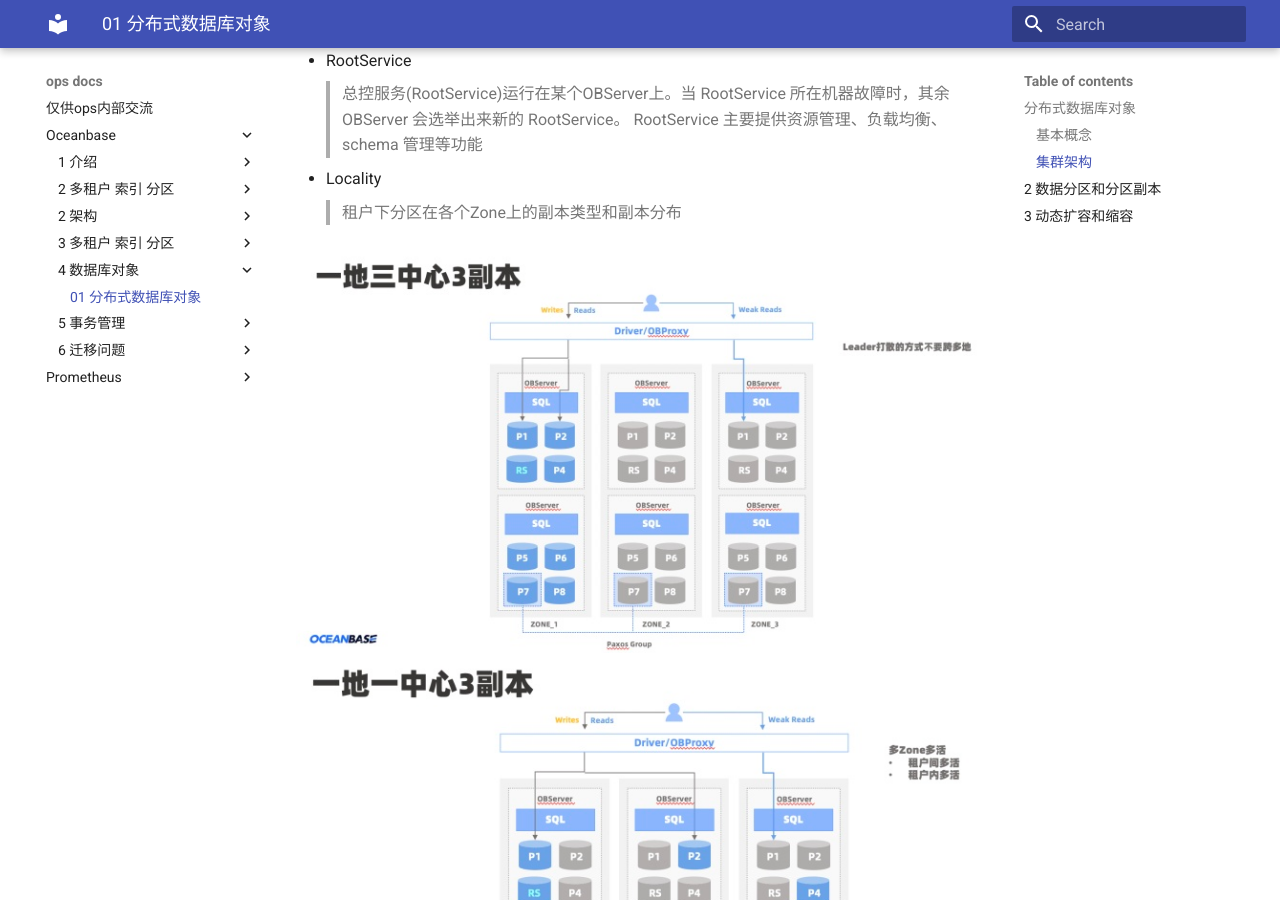
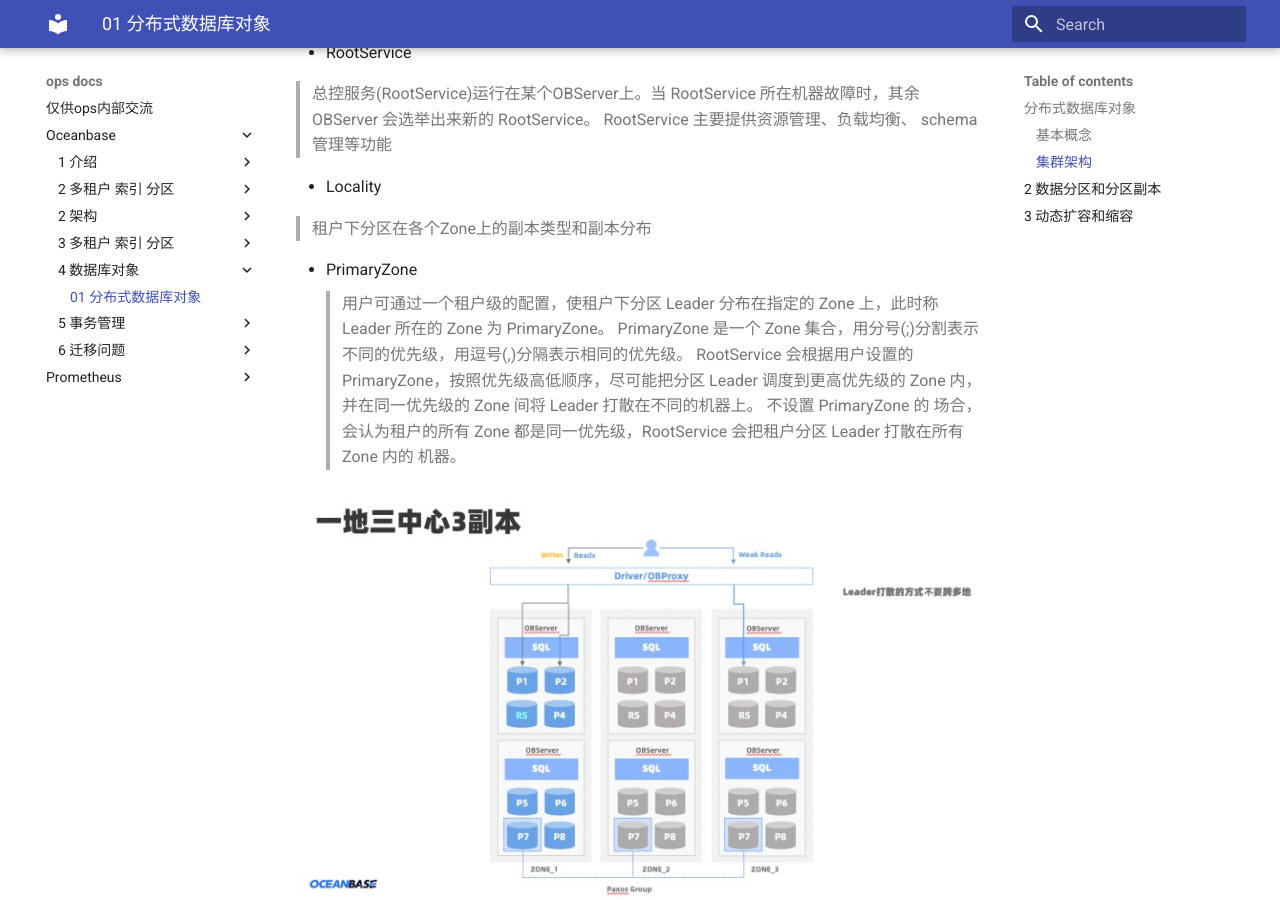
Before and after one commit to rocky-raccoon33/ops-doc, an MkDocs documentation site: the page built from docs/oceanbase/4 数据库对象/01 分布式数据库对象.md, in a window 1280 px wide and 900 px high, scrolled down 1813 px. Built offline with MkDocs 1.6.1 and Material for MkDocs 9.7.7, drawn with Linux system fonts in a browser that asks for light colours.

Commit message:
mod: format

```diff
--- a/docs/oceanbase/4 数据库对象/01 分布式数据库对象.md
+++ b/docs/oceanbase/4 数据库对象/01 分布式数据库对象.md
@@ -1,5 +1,7 @@
 ## 分布式数据库对象
+
 ### 基本概念
+
 `什么是数据库对象`
 
 ![](img/数据库对象.png)
@@ -15,6 +17,7 @@
 
 ### 集群架构
 - 集群
+
 > OceanBase 数据库集群由一个或多个 Region 组成，Region 由一个或多个 Zone 组成，Zone 由一个或多个 OBServer 组成，每个 OBServer 有若干个 Partition 的 Replica。
 
 - Region
@@ -39,11 +42,20 @@
 > 主副本具备强一致性读和写能力，从副本具备弱一致性读能力。
 
 - RootService
+
 > 总控服务(RootService)运行在某个OBServer上。当 RootService 所在机器故障时，其余 OBServer 会选举出来新的 RootService。
 > RootService 主要提供资源管理、负载均衡、 schema 管理等功能
 
 - Locality
+
 > 租户下分区在各个Zone上的副本类型和副本分布
+
+
+- PrimaryZone
+> 用户可通过一个租户级的配置，使租户下分区 Leader 分布在指定的 Zone 上，此时称 Leader 所在的 Zone 为 PrimaryZone。
+> PrimaryZone 是一个 Zone 集合，用分号(;)分割表示不同的优先级，用逗号(,)分隔表示相同的优先级。
+> RootService 会根据用户设置的 PrimaryZone，按照优先级高低顺序，尽可能把分区 Leader 调度到更高优先级的 Zone 内，并在同一优先级的 Zone 间将 Leader 打散在不同的机器上。
+> 不设置 PrimaryZone 的 场合，会认为租户的所有 Zone 都是同一优先级，RootService 会把租户分区 Leader 打散在所有 Zone 内的 机器。
 
 ![](img/一地三中心三副本.png)
 ![](img/一地一中心三副本.png)
```
